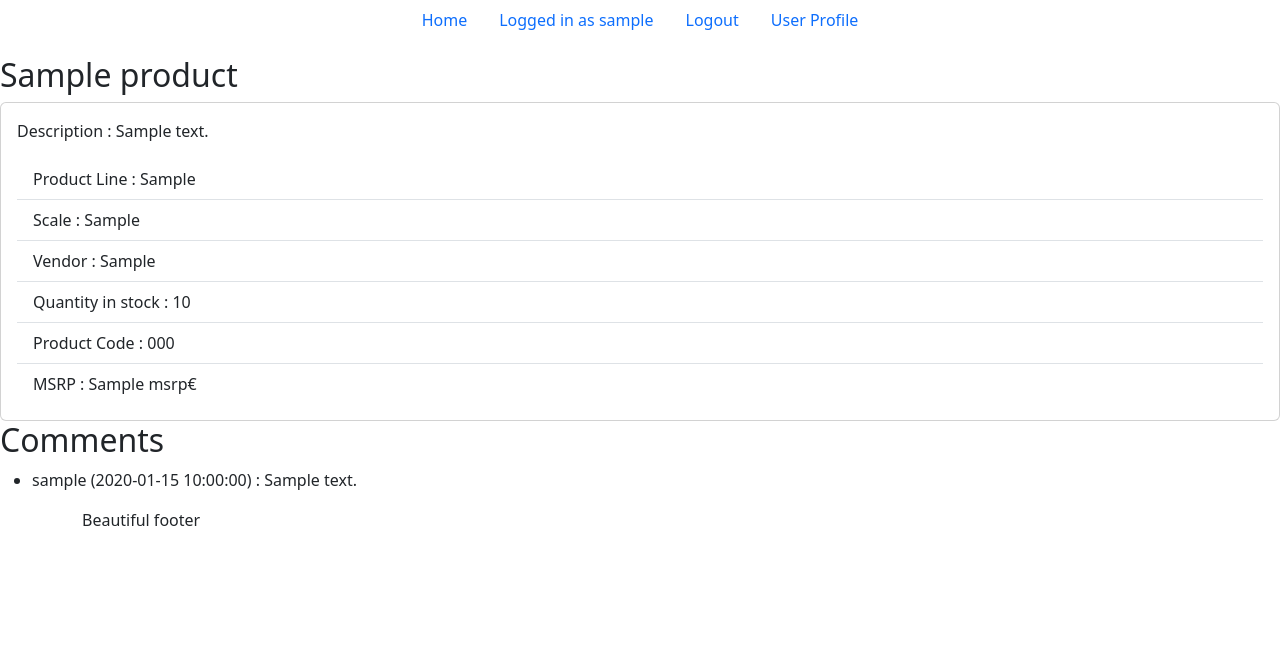
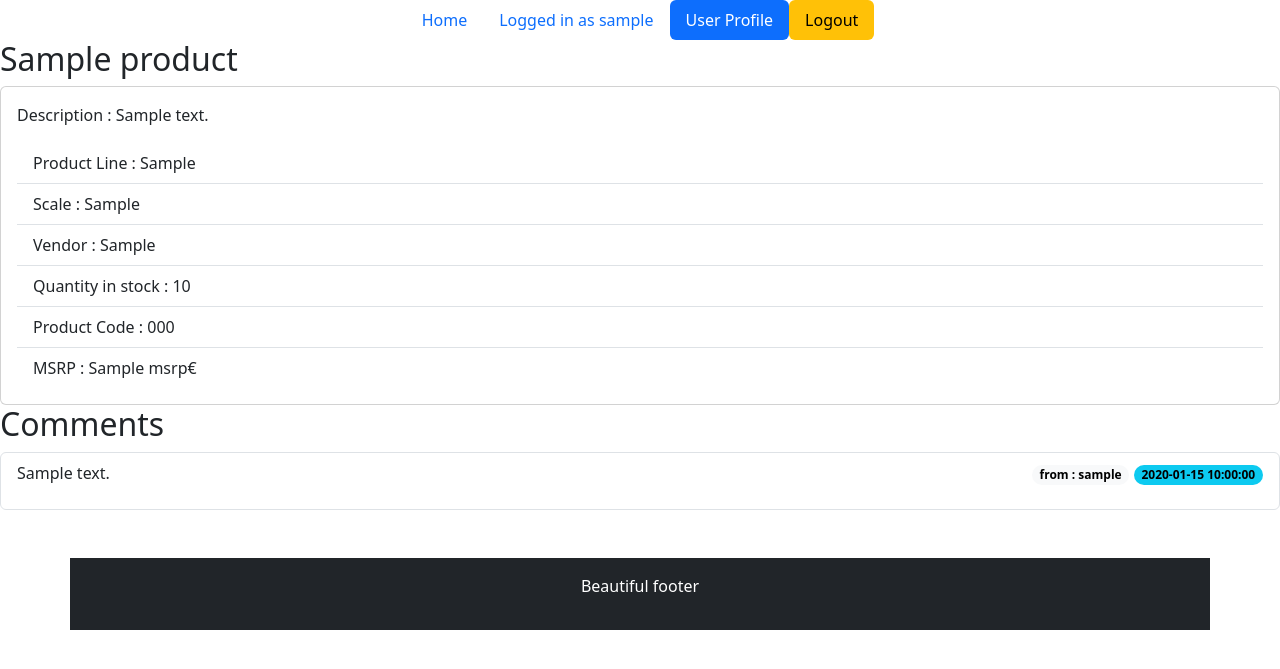
Before and after one commit to crolette/19-classicmodels-mvc, a PHP site: template src/Views/product.view.php in a window 1280 px wide. Shown: the top 669 px of the page. Run offline with PHP 8.4, Linux system fonts and the light colour scheme; the template is opened without the code that fills it: most values are stand-ins (such as "Sample title", 1, 10 or a date in 2020).

Commit message:
style: add styling to the pages / header

```diff
--- a/src/Views/partials/footer.php
+++ b/src/Views/partials/footer.php
@@ -1,4 +1,4 @@
-<footer class="container">
+<footer class="container d-flex justify-content-center mt-5 text-bg-dark p-3 bottom-0">
     <p>Beautiful footer</p>
 </footer>
 </body>
--- a/src/Views/partials/header.php
+++ b/src/Views/partials/header.php
@@ -11,17 +11,17 @@
 <body>
 
 <header class="container">
-    <nav class="nav nav-pills justify-content-center">
+    <nav class="nav nav-pills d-flex flex-row justify-content-center align-items-center">
     	<a class="nav-link" href="<?= $router->generate('home') ?>">Home</a>
 
 
             <?php if ($userSession === null): ?>
-                <a class="nav-link" href="<?= $router->generate('login') ?>">Login</a>
+                <a class="nav-link text-bg-success" href="<?= $router->generate('login') ?>">Login</a>
                 <a class="nav-link" href="<?= $router->generate('subscription') ?>">Subscription</a>
                 <?php else: ?>
-                    <p class="nav-link">Logged in as <?= htmlspecialchars($userSession['username']) ?></p>
-                    <a class="nav-link" href="<?= $router->generate('logout') ?>">Logout</a>
-                    <a class="nav-link" href="<?= $router->generate('user-profile') ?>">User Profile</a>
+                    <p class="nav-link mb-0">Logged in as <?= htmlspecialchars($userSession['username']) ?></p>
+                    <a class="nav-link text-bg-primary" href="<?= $router->generate('user-profile') ?>">User Profile</a>
+                    <a class="nav-link text-bg-warning" href="<?= $router->generate('logout') ?>">Logout</a>
             <?php endif; ?>
       </ul>
     </nav>
--- a/src/Views/product.view.php
+++ b/src/Views/product.view.php
@@ -54,7 +54,7 @@
     ?>
     <form method="post" action="/product-page/id=<?= $product["productCode"]?>" class="row g-2">
         <label for="comment" class="">Add a comment</label>
-        <input type="text" name="comment" id="comment" class="form-control">
+        <input type="text" name="comment" id="comment" class="form-control" maxlength="255">
         <input type="submit" value="Add a new comment" class="btn btn-primary">
     </form>
 
@@ -71,11 +71,17 @@
     <?php endif;?>
 
     <h2>Comments</h2>
+
     <?php if(count($comments) > 0) :?>
-        <ul>
+        <ul class="list-group">
             <?php foreach($comments as $comment) :?>
-                <li>
-                    <?= $comment['username'] . " (".$comment['postDate'].")"?> : <?= $comment['comment']?>
+                <li class="list-group-item d-flex flex-row justify-content-between">
+                     <p><?= $comment['comment']?></p>
+                     <div class="d-flex-inline flex-column align-items-end justify-content-center">
+
+                         <p class="badge text-bg-light rounded-pill">from : <?= $comment['username']?></p>
+                         <p class="badge text-bg-info rounded-pill"><?=$comment['postDate']?></p>
+                        </div>
 
                 </li>
             <?php endforeach;?>
@@ -83,6 +89,7 @@
         <?php else: ?>
             <p>No comments for this product</p>
     <?php endif;?>
+    </div>
 
 <script defer>
     const favoriteBtn = document.querySelector('#favorite');
--- a/src/config/routes.php
+++ b/src/config/routes.php
@@ -16,7 +16,7 @@
 	// Product
 
 	$router->map('GET', '/product-page/id=[*:productId]', ['App\Controllers\ProductController', 'showProduct']);
-	$router->map('POST', '/product-page/id=[*:productId]&favorite', ['App\Controllers\ProductController', 'postComment']);
-	// $router->map('POST', '/product-page/id=[*:productId]&add-to-favorite', ['App\Controllers\ProductController', 'addToFavorite']);
+	$router->map('POST', '/product-page/id=[*:productId]', ['App\Controllers\ProductController', 'postComment']);
+	$router->map('POST', '/product-page/id=[*:productId]&add-to-favorite', ['App\Controllers\ProductController', 'addToFavorite']);
 
 ?>
```
Also changed, not shown: src/Controllers/ProductController.php (+5 -6 lines), src/Views/login.view.php (+10 -6 lines), src/Views/subscription.view.php (+7 -1 lines).
